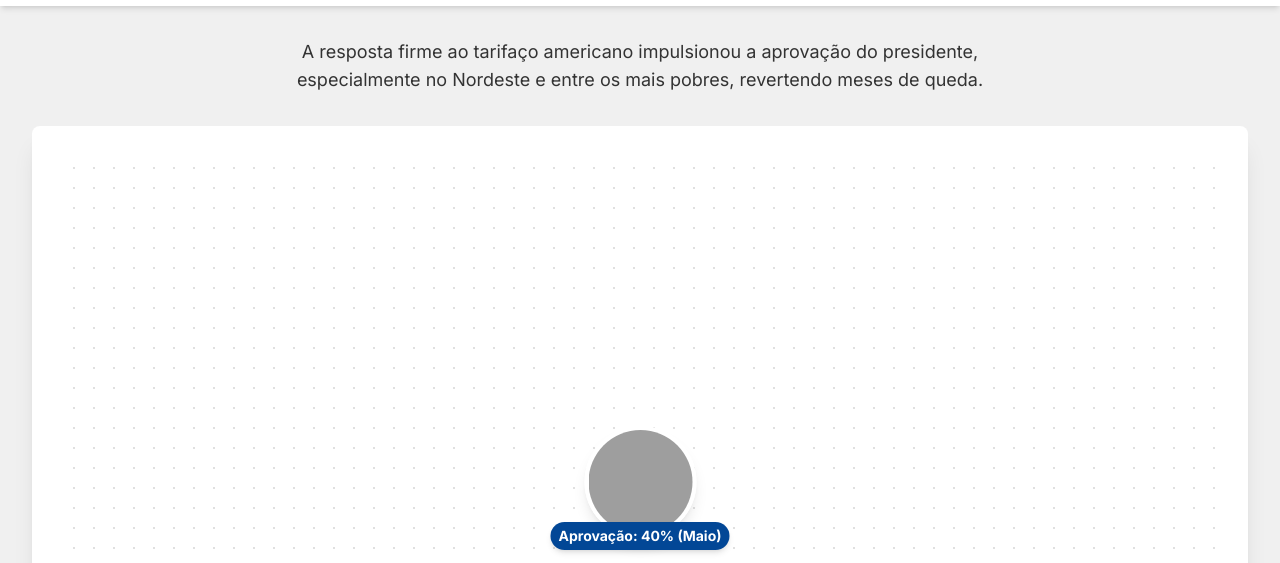
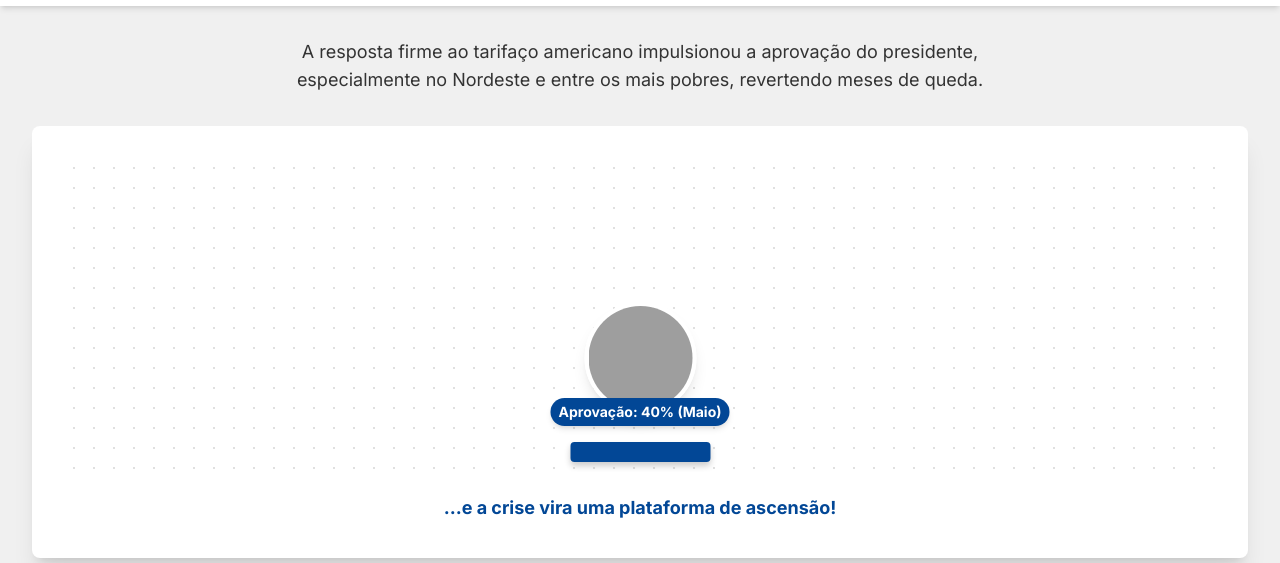
Before and after one commit to cynaramaira/trampolimlulatrump, a plain HTML site: page index.html in a window 1280 px wide. Shown: the part 86-649 px from the top of the page. Drawn offline with nearby package versions, Linux system fonts and the light colour scheme; grey boxes are pictures that could not be loaded.

Commit message:
Update index.html

```diff
--- a/index.html
+++ b/index.html
@@ -30,7 +30,7 @@
         .azul-text { color: var(--azul-jamildo); }
 
         #stage {
-            min-height: 450px;
+            min-height: 320px; /* Altura ajustada para reduzir margem */
             background-image: radial-gradient(circle, #e0e0e0 1px, transparent 1px);
             background-size: 20px 20px;
         }
```
